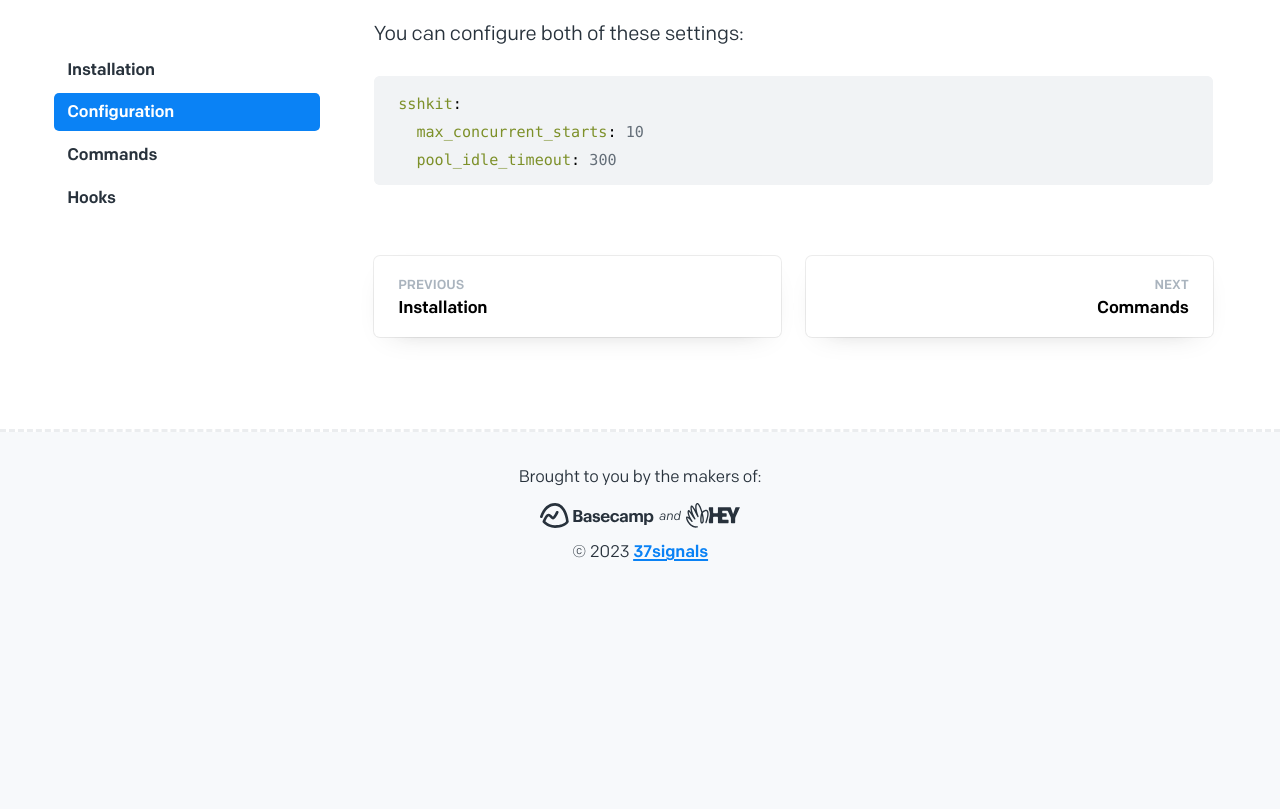
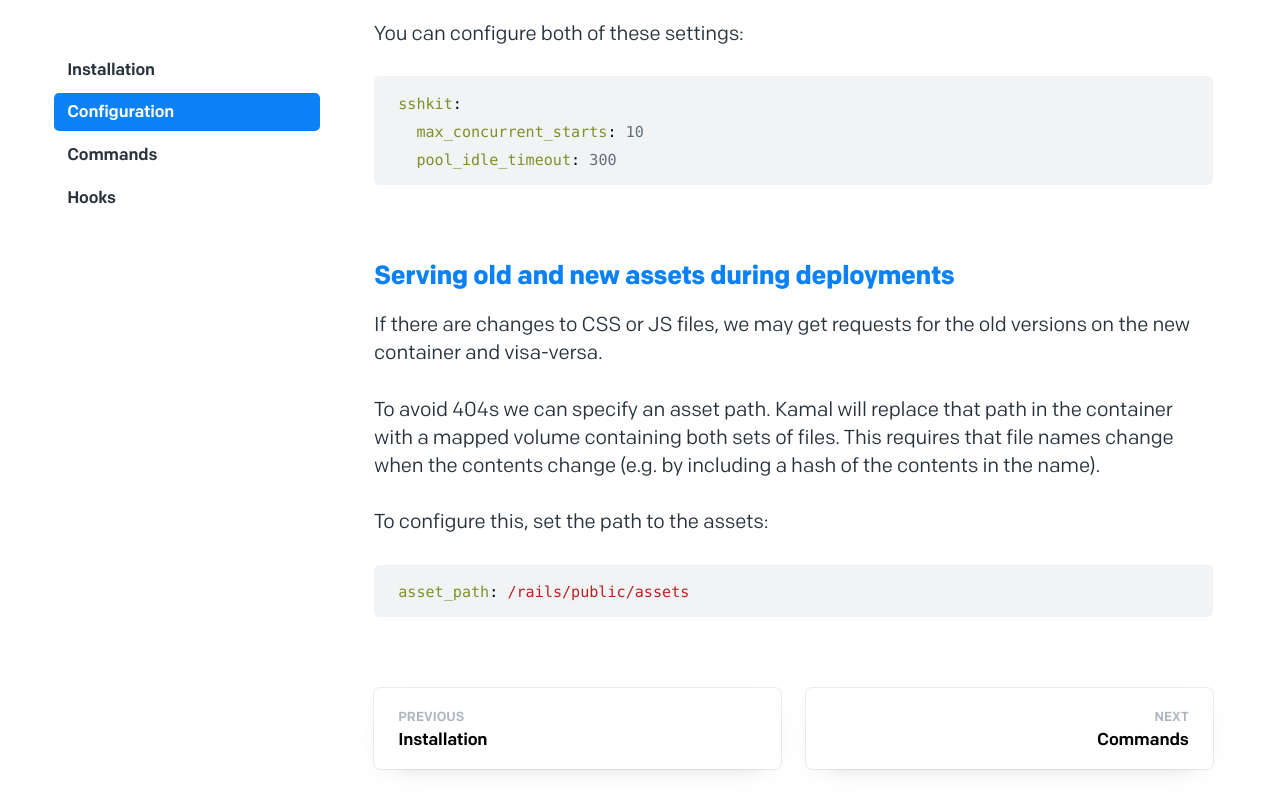
Before and after one commit to basecamp/kamal-site, a Jekyll site: the page built from _docs/configuration.md, in a window 1280 px wide and 900 px high, scrolled down 22142 px. Shown: the top 809 px of the window. Built offline with Jekyll 4.4.1, drawn with Linux system fonts in a browser that asks for light colours; before the commit the page ends 22741 px from its top, so only the background shows below that.

Commit message:
Asset path configuration
See https://github.com/basecamp/kamal/pull/449

````diff
--- a/_docs/configuration.md
+++ b/_docs/configuration.md
@@ -719,3 +719,15 @@ sshkit:
   max_concurrent_starts: 10
   pool_idle_timeout: 300
 ```
+
+## Serving old and new assets during deployments
+
+If there are changes to CSS or JS files, we may get requests for the old versions on the new container and visa-versa.
+
+To avoid 404s we can specify an asset path. Kamal will replace that path in the container with a mapped volume containing both sets of files. This requires that file names change when the contents change (e.g. by including a hash of the contents in the name).
+
+To configure this, set the path to the assets:
+
+```yaml
+asset_path: /rails/public/assets
+```
````
